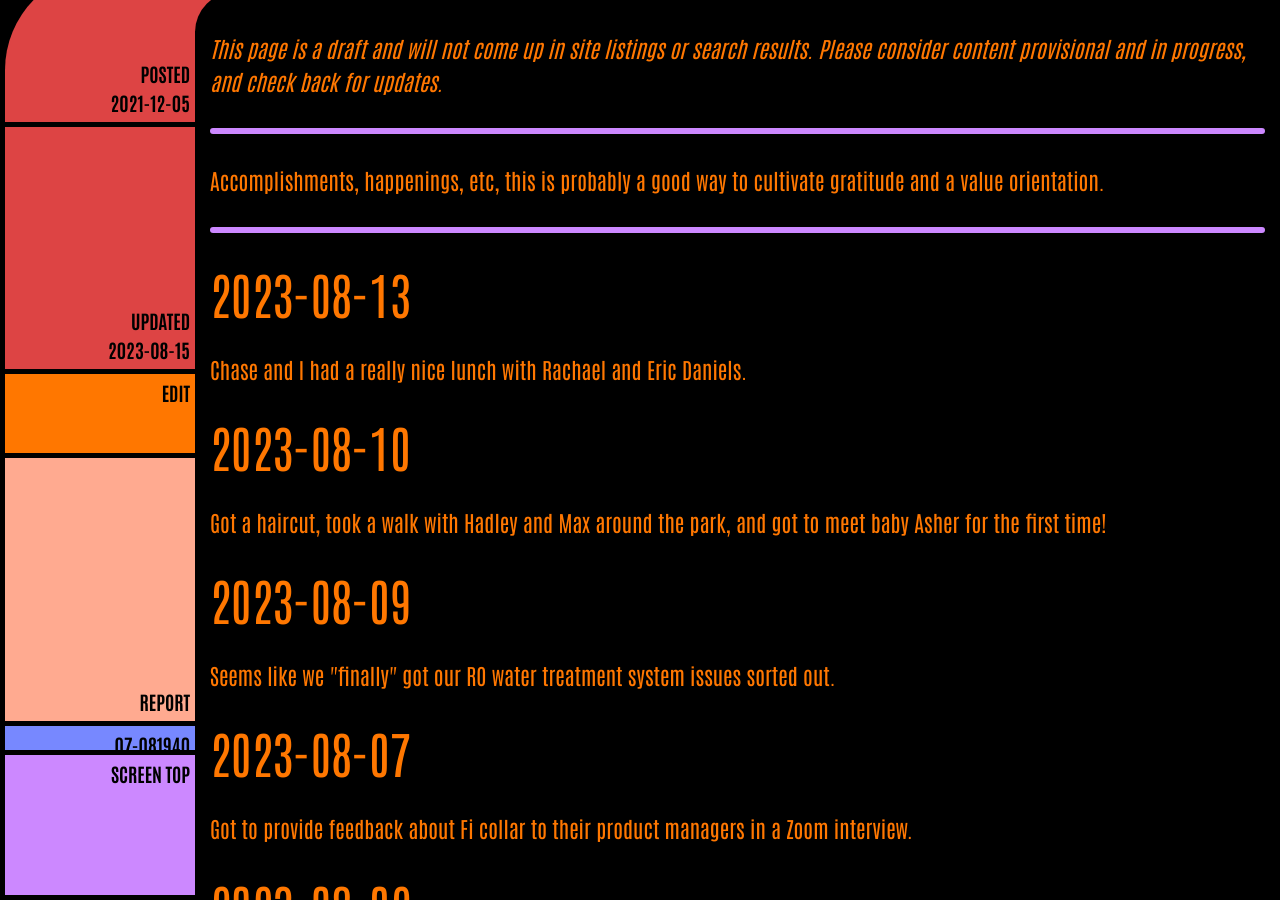
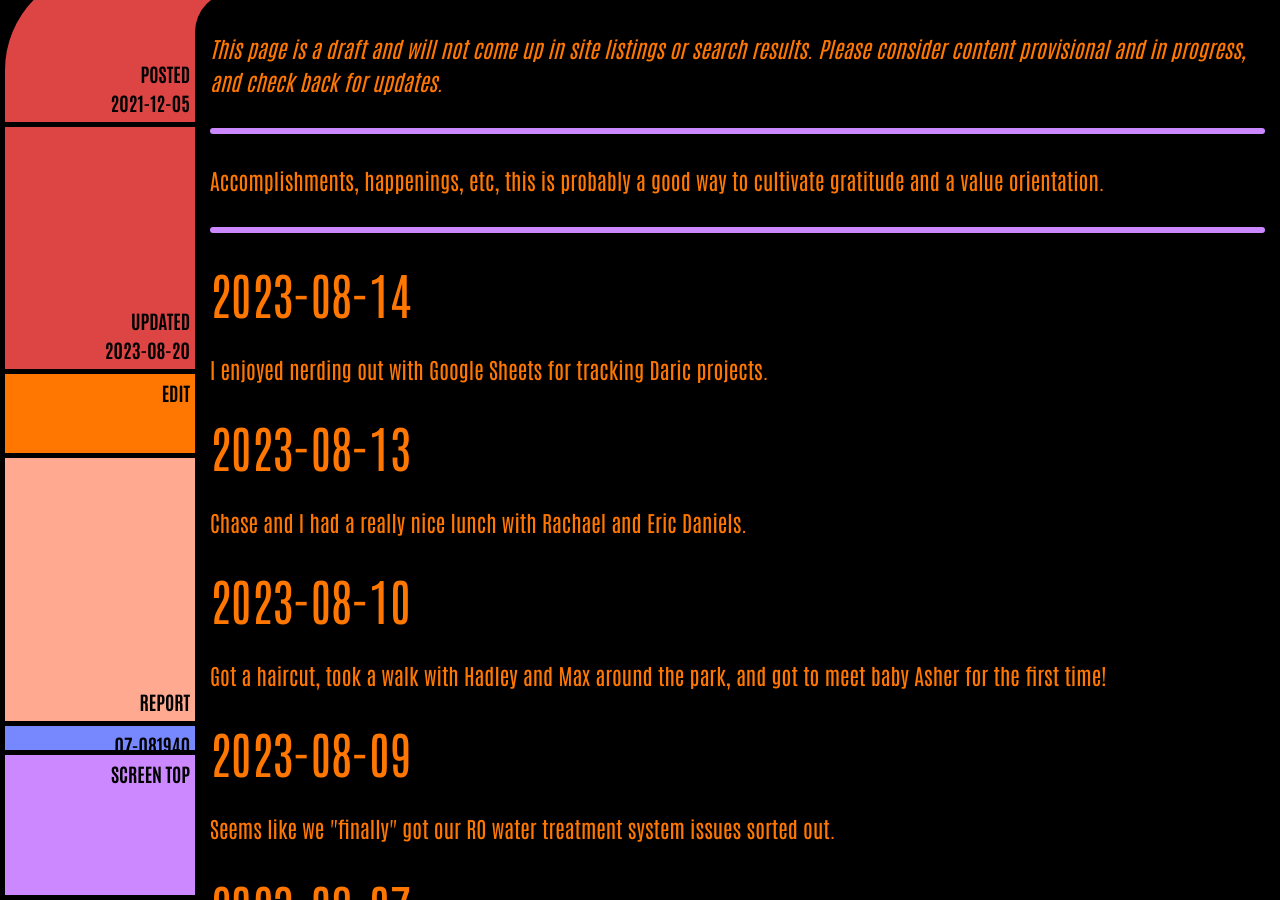
Before and after one commit to ArthurZey/arthurzey.github.io, a Jekyll site: the page built from _pages/one-good-thing.md, in a window 1280 px wide and 900 px high, scrolled down 333 px. Built offline with Jekyll 4.4.1, drawn with Linux system fonts in a browser that asks for light colours.

Commit message:
added 2023-08-14

```diff
--- a/_pages/one-good-thing.md
+++ b/_pages/one-good-thing.md
@@ -2,12 +2,14 @@
 title: One Good Thing
 description: "Accomplishments, happenings, etc, this is probably a good way to cultivate gratitude and a value orientation."
 date: "2021-12-05"
-last_modified_at: "2023-08-15T14:21:02+00:00"
+last_modified_at: "2023-08-20T13:26:15+00:00"
 tags:
   - happenings
   - draft
 sitemap: false
 ---
+## 2023-08-14
+I enjoyed nerding out with Google Sheets for tracking Daric projects.
 
 ## 2023-08-13
 Chase and I had a really nice lunch with Rachael and Eric Daniels.
```
